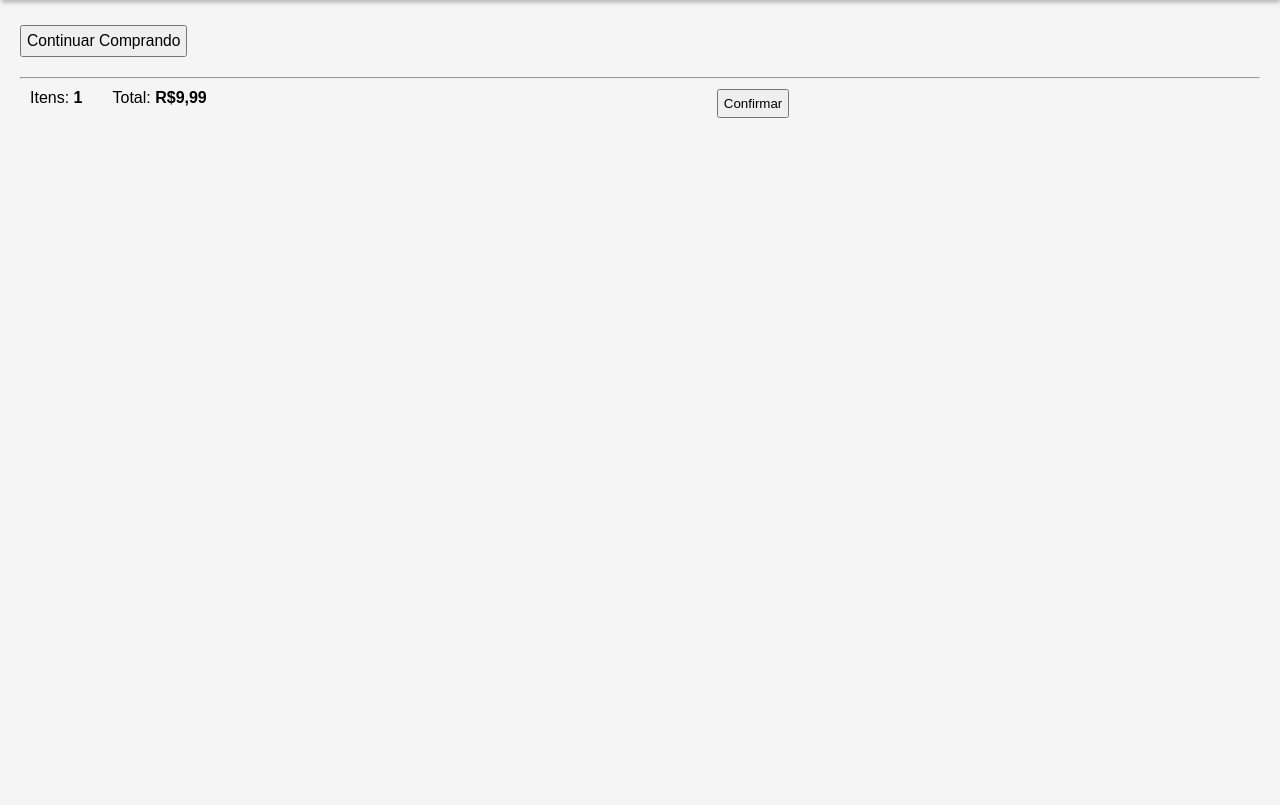
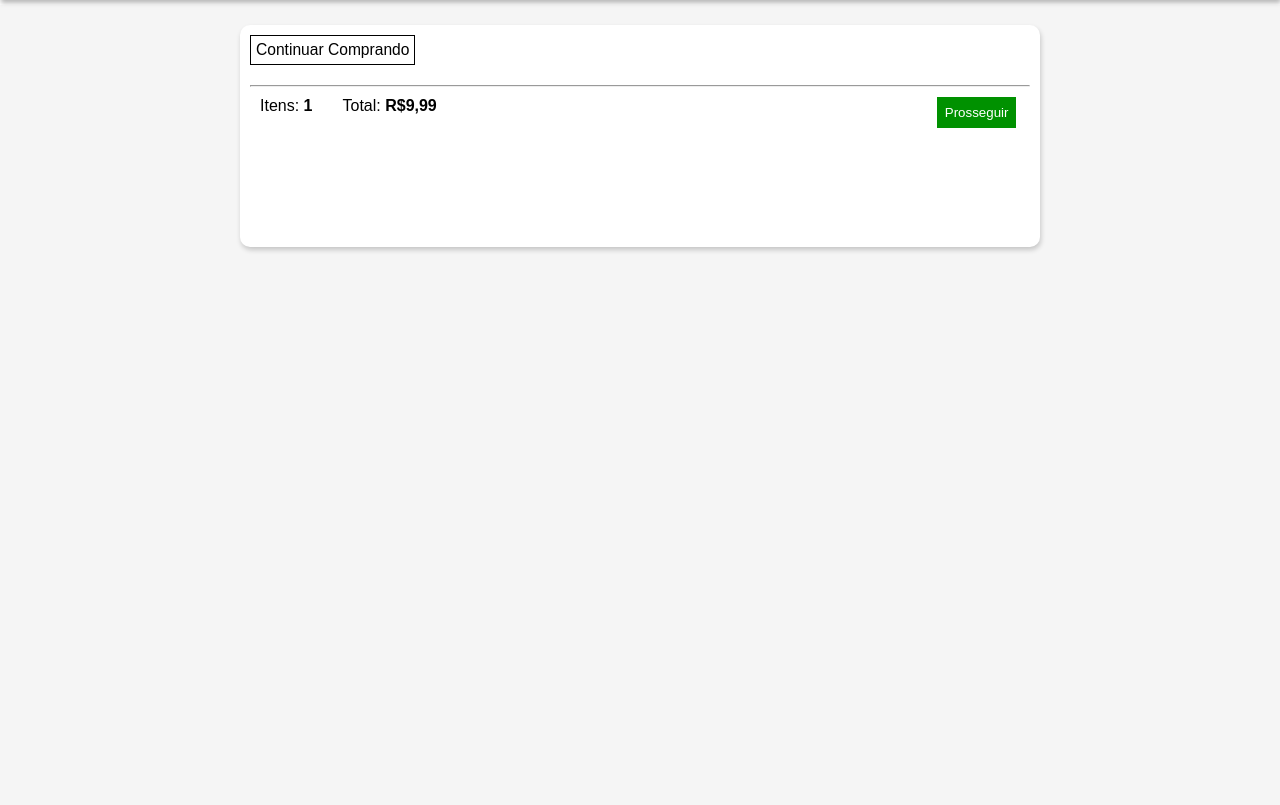
Before and after one commit to lslucasO/django-ecommerce, a Django app: page /carrinho/ in a window 1280 px wide. Shown: the part 65-870 px from the top of the page. Run offline with Django 4.2, Linux system fonts and the light colour scheme.

Commit message:
carrinho done

```diff
--- a/meuprojeto/meuapp/static/css/carrinho.css
+++ b/meuprojeto/meuapp/static/css/carrinho.css
@@ -13,7 +13,6 @@ h3{
 }
 
 button{
-    padding: 5px;
     cursor: pointer;
 }
 
@@ -21,7 +20,25 @@ button{
     margin-bottom: 20px;
 }
 
-.btn-confirmar-compra
+.btn-continuar{
+    transition: 0.3s;
+    border: 1px solid black;
+    background-color: white;
+    padding: 5px;
+}
+
+.btn-continuar:hover{
+    transition: 0.3s;
+    background-color: black;
+    color: white ;
+}
+
+.btn-confirmar-compra{
+    padding: 8px;
+    color: white;
+    background-color: rgb(0, 145, 0);
+    border: none;
+}
 
 .container{
     box-shadow: 1px 3px 5px rgba(0, 0, 0, 0.193);
@@ -42,5 +59,5 @@ button{
 }
 
 .preco{
-    margin-right: 480px;
+    margin-right: 470px;
 }
--- a/meuprojeto/meuapp/templates/html/carrinho.html
+++ b/meuprojeto/meuapp/templates/html/carrinho.html
@@ -12,7 +12,7 @@
         <div class="itens-compra-container">
             <p class="item">Itens: <strong>1</strong></p>
             <p class="preco">Total: <strong>R$9,99</strong></p>
-            <button class="btn-confirmar-compra">Confirmar</button>
+            <button class="btn-confirmar-compra">Prosseguir</button>
         </div>
     </div>
 </main>
```
